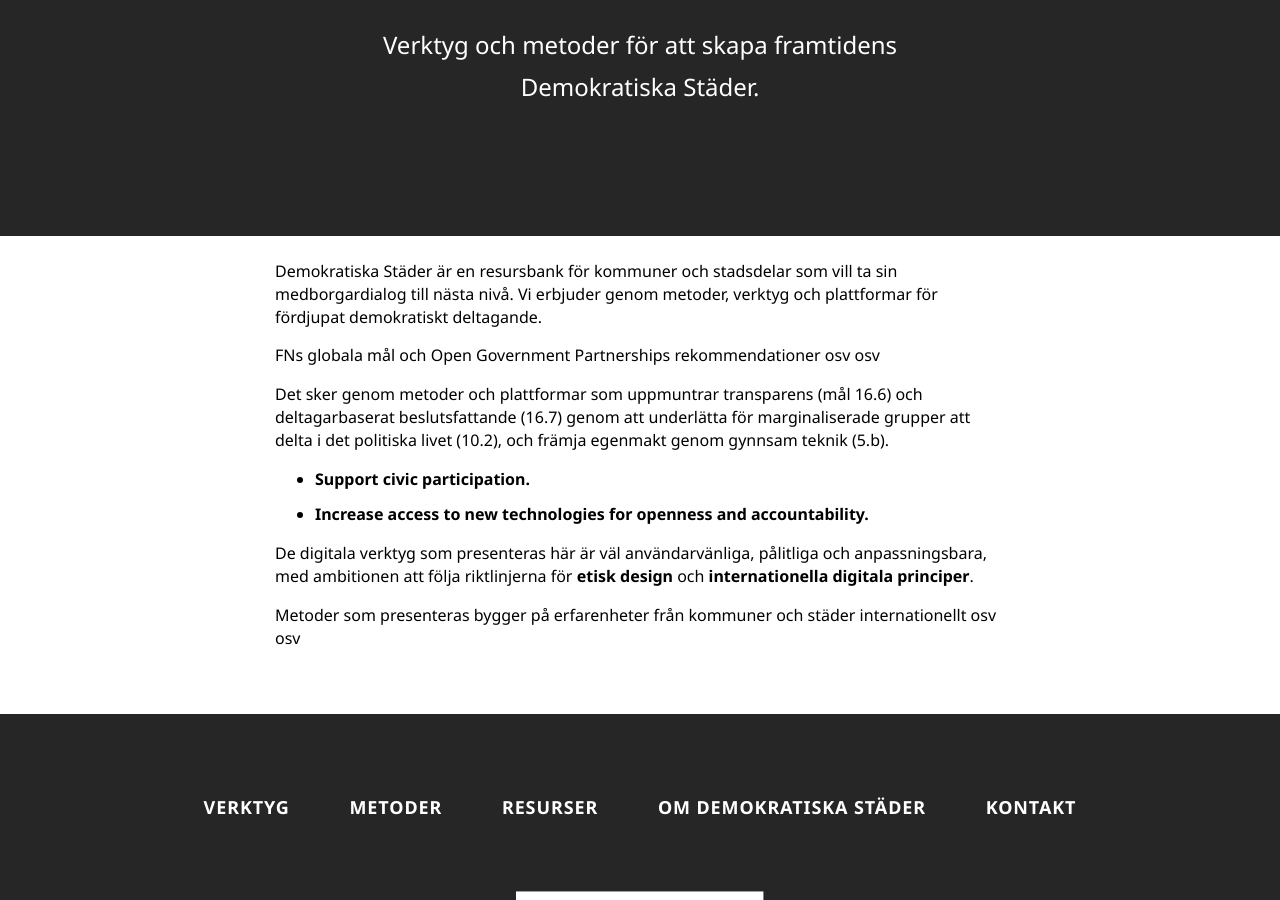
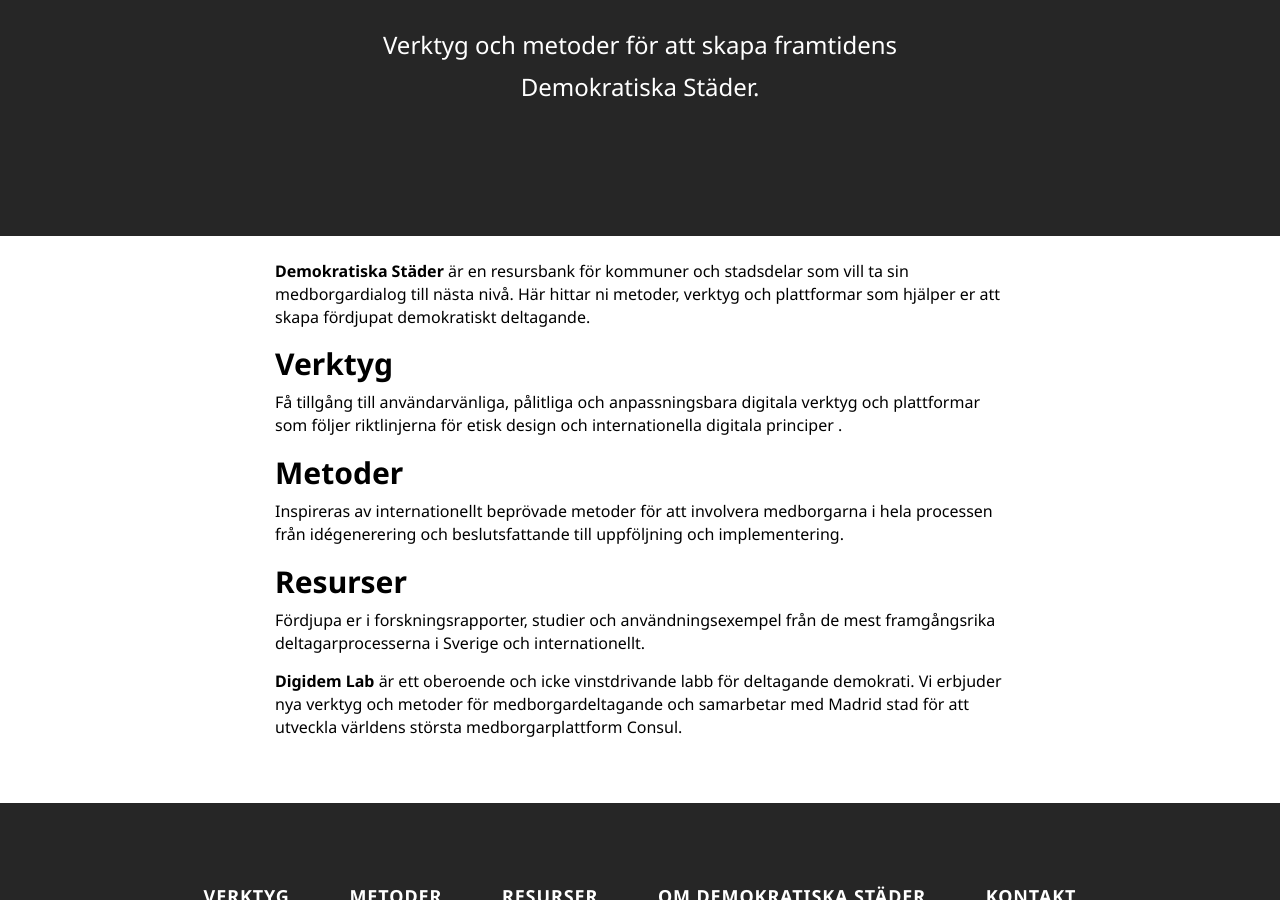
Before and after one commit to digidemlab/demokratiskastader, a Jekyll site: the page built from om.md, in a window 1280 px wide and 900 px high, scrolled down 286 px. Built offline with Jekyll 4.4.1, drawn with Linux system fonts in a browser that asks for light colours.

Commit message:
Updated Om

```diff
--- a/om.md
+++ b/om.md
@@ -5,15 +5,17 @@
 layout: page
 ---
 
-Demokratiska Städer är en resursbank för kommuner och stadsdelar som vill ta sin medborgardialog till nästa nivå. Vi erbjuder genom metoder, verktyg och plattformar för fördjupat demokratiskt deltagande.
+**Demokratiska Städer** är en resursbank för kommuner och stadsdelar som vill ta sin medborgardialog till nästa nivå. Här hittar ni metoder, verktyg och plattformar som hjälper er att skapa fördjupat demokratiskt deltagande.
 
-FNs globala mål och Open Government Partnerships rekommendationer osv osv
+## Verktyg
+Få tillgång till användarvänliga, pålitliga och anpassningsbara digitala verktyg och plattformar som följer riktlinjerna för [etisk design](https://2017.ind.ie/ethical-design/)  och internationella [digitala principer](https://digitalprinciples.org/) .
 
-Det sker genom metoder och plattformar som uppmuntrar transparens (mål 16.6) och deltagarbaserat beslutsfattande (16.7) genom att underlätta för marginaliserade grupper att delta i det politiska livet (10.2), och främja egenmakt genom gynnsam teknik (5.b).
+## Metoder
+Inspireras av internationellt beprövade metoder för att involvera medborgarna i hela processen från idégenerering och beslutsfattande till uppföljning och implementering.
 
-* **Support civic participation.**
-* **Increase access to new technologies for openness and accountability.**
+## Resurser
+Fördjupa er i forskningsrapporter, studier och användningsexempel från de mest framgångsrika deltagarprocesserna i Sverige och internationellt.
 
-De digitala verktyg som presenteras här är väl användarvänliga, pålitliga och anpassningsbara, med ambitionen att följa riktlinjerna för **[etisk design](https://2017.ind.ie/ethical-design/)** och **[internationella digitala principer](https://digitalprinciples.org/)**.
+---
 
-Metoder som presenteras bygger på erfarenheter från kommuner och städer internationellt osv osv
+**Digidem Lab** är ett oberoende och icke vinstdrivande labb för deltagande demokrati. Vi erbjuder nya verktyg och metoder för medborgardeltagande och samarbetar med Madrid stad för att utveckla världens största medborgarplattform Consul.
```
